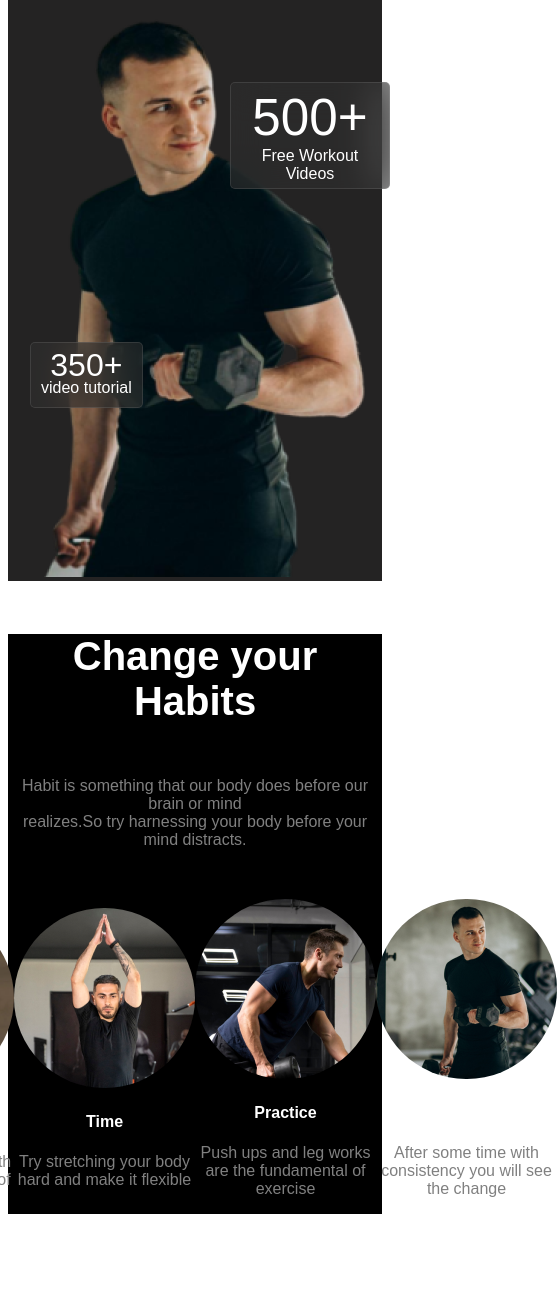
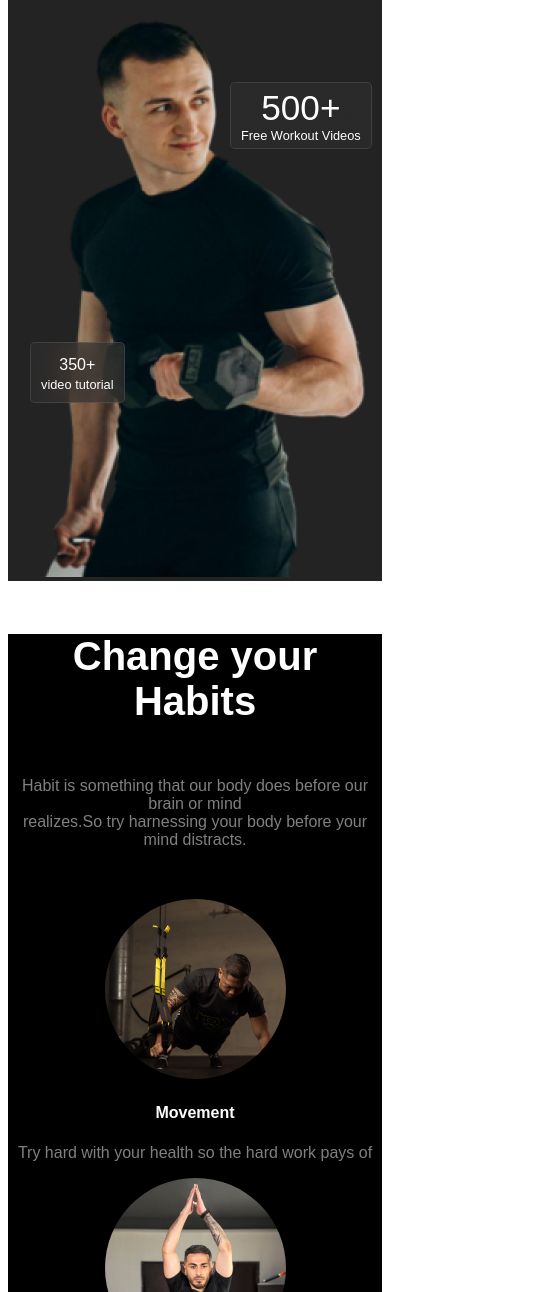
Before and after one commit to EazRumel/My-Projects-2, a plain HTML site: page index.html in a window 390 px wide. Shown: the part 708-2000 px from the top of the page, 557 px wide, since content can reach past the window. Before the commit the page ends 1930 px from the top, so only its background shows below. Drawn offline with Linux system fonts and the light colour scheme.

Commit message:
updated the main habit change section

```diff
--- a/styles/styles.css
+++ b/styles/styles.css
@@ -26,7 +26,7 @@
   justify-content:space-between;
 }
 #video-tutorial-btn{
-  position:absolute;
+  position: absolute;
   left:1074px;
   top:556px;
   box-sizing:border-box;
@@ -38,18 +38,19 @@
 }
 #three-fifty{
   color:white;
-  font-size:2rem;
+  font-size:1rem;
   font-weight: 900px;
   line-height: 24px;
   text-align: left;
+  border-radius: 12px;
 }
 #video-tutorial{
   color:white;
   font-weight:400px;
-  font-size:1rem;
+  font-size:.8rem;
 }
 #workout-video-btn{
-  position: absolute;
+  position:absolute;
   left:1290px;
   top:290px;
   box-sizing: border-box;
@@ -62,14 +63,14 @@
 }
 #five-hundred{
   color:white;
-  font-size:3.2rem;
+  font-size:2.2rem;
   font-weight:900px;
   text-align: left;
 }
 #workout-videos{
   color:white;
   font-weight: 400px;
-  font-size:1rem;
+  font-size:.8rem;
 }
 #join-club-btn{
   background-color:rgb(230,83,60);
@@ -200,4 +201,12 @@ align-items:center;
     border:1px solid rgb(255,255,255);
     padding:5px 10px;
   }
+  /* main section */
+  .main-section{
+    height: 100%;
+    width: 100%;
+  }
+  .image-containers{
+    flex-direction: column;
+  }
  }
```
